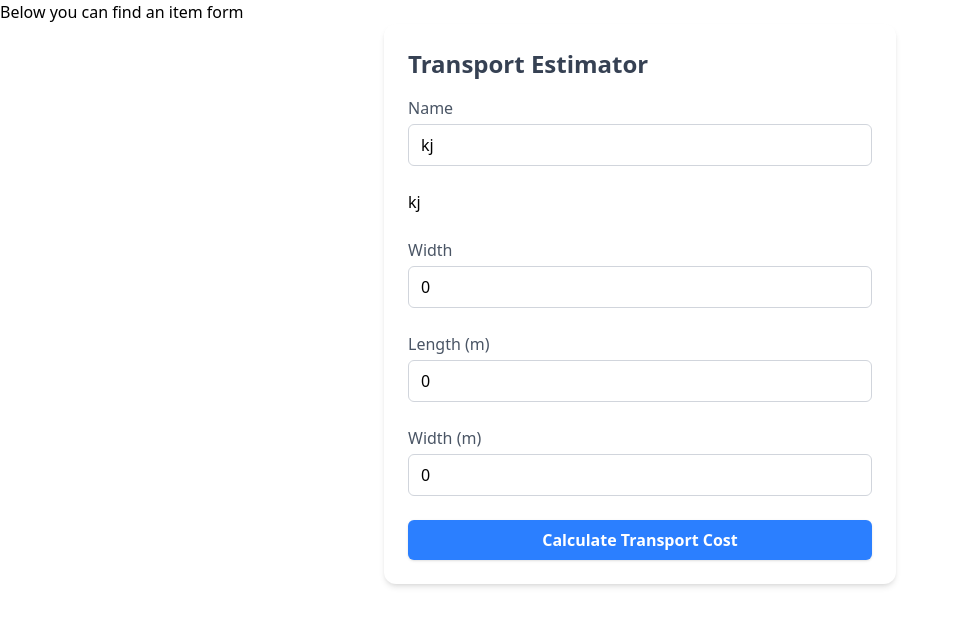
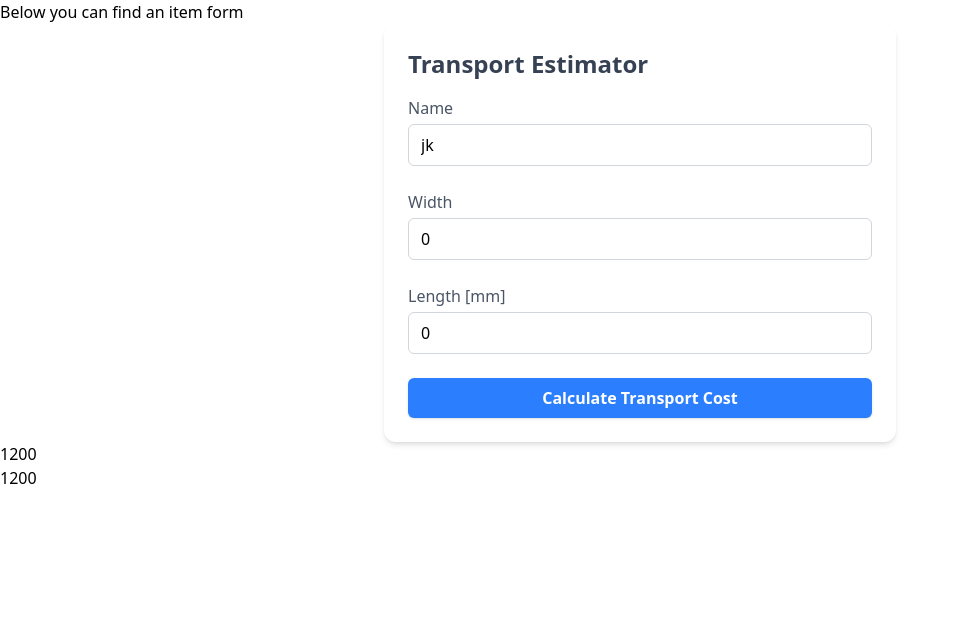
Before and after one commit to djzib0/transport-cost-estimator, an Angular app: page / in a window 1280 px wide. Shown: the top 626 px of the page, without its empty margins (0-958 px from the left). Built offline with nearby package versions, Linux system fonts and the light colour scheme.

Commit message:
WIP: working on form

```diff
--- a/src/components/forms/itemForm/item-form/item-form.html
+++ b/src/components/forms/itemForm/item-form/item-form.html
@@ -4,11 +4,14 @@
   <!-- Name -->
   <div class="flex flex-col">
     <label class="mb-1 font-medium text-gray-600">Name</label>
-    <input type="text" formControlName="name"
-           class="border border-gray-300 rounded-md px-3 py-2 focus:outline-none focus:ring-2 focus:ring-blue-400"
-           placeholder="Enter item name">
+    <input
+        type="text"
+        formControlName="name"
+        class="border border-gray-300 rounded-md px-3 py-2 focus:outline-none focus:ring-2 focus:ring-blue-400"
+        placeholder="Enter item name"
+        [class.border-red-500]="itemForm.get('name')?.invalid && itemForm.get('name')?.touched"
+    />
   </div>
-  <p>{{itemForm.value.name}}</p>
 
   <div class="flex flex-col">
     <label class="mb-1 font-medium text-gray-600">Width</label>
@@ -23,23 +26,37 @@
 
   <!-- Length -->
   <div class="flex flex-col">
-    <label class="mb-1 font-medium text-gray-600">Length (m)</label>
-    <input type="number" formControlName="length"
-           class="border border-gray-300 rounded-md px-3 py-2 focus:outline-none focus:ring-2 focus:ring-blue-400"
-           placeholder="0">
+    <label class="mb-1 font-medium text-gray-600">Length [mm]</label>
+    <input
+        type="number"
+        formControlName="length"
+        class="border border-gray-300 rounded-md px-3 py-2 focus:outline-none focus:ring-2 focus:ring-blue-400"
+        placeholder="0"
+        [class.border-red-500]="itemForm.get('length')?.invalid && itemForm.get('length')?.touched"
+    >
   </div>
 
-  <!-- Width -->
-  <div class="flex flex-col">
-    <label class="mb-1 font-medium text-gray-600">Width (m)</label>
-    <input type="number" formControlName="width"
-           class="border border-gray-300 rounded-md px-3 py-2 focus:outline-none focus:ring-2 focus:ring-blue-400"
-           placeholder="0">
-  </div>
+  @if (itemForm.get('length')?.invalid && itemForm.get('length')?.touched) {
+      <p
+        class="text-red-500 text-sm -mt-5"
+      >
+        Length is required
+      </p>
+    }
+
 
   <!-- Submit Button -->
   <button type="submit"
-          class="w-full bg-blue-500 hover:bg-blue-600 text-white font-semibold py-2 px-4 rounded-md shadow-sm transition">
+          class="w-full bg-blue-500 hover:bg-blue-600 text-white font-semibold py-2 px-4 rounded-md shadow-sm transition"
+          (click)="submit()"
+  >
     Calculate Transport Cost
   </button>
 </form>
+
+<p>
+  {{itemForm.value.gridWidth}}
+</p>
+<p>
+  {{itemForm.value.gridLength}}
+</p>
--- a/src/components/forms/itemForm/item-form/item-form.ts
+++ b/src/components/forms/itemForm/item-form/item-form.ts
@@ -18,17 +18,21 @@ export class ItemForm {
     isStacked: null,
     orderNumber: null,
     clientOrderNumber: null,
+    gridWidth: 1200,
+    gridLength: 1200
   })
 
   name = new FormControl('')
 
   itemForm: FormGroup = new FormGroup({
-    name: new FormControl('kj', Validators.required),
-    width: new FormControl(0, [Validators.required, Validators.min(0)]),
-    length: new FormControl(0, [Validators.required, Validators.min(0)]),
+    name: new FormControl('jk', Validators.required),
+    width: new FormControl(0, [Validators.required, Validators.min(1), Validators.max(2400)]),
+    length: new FormControl(0, [Validators.required, Validators.min(1), Validators.max(12000)]),
     isStacked: new FormControl(null),
     orderNumber: new FormControl(null),
     clientOrderNumber: new FormControl(null),
+    gridWidth: new FormControl(1200),
+    gridLength: new FormControl(1200),
   })
 
   ngOnInit() {
@@ -36,6 +40,8 @@ export class ItemForm {
       console.log('Forms value changed:', val);
       this.calculateSpace();
     })
+    console.log(this.itemForm.value.gridWidth, "width ")
+    console.log(this.itemForm.value.gridLength, "length ")
   }
 
   submit(){
@@ -45,7 +51,22 @@ export class ItemForm {
   }
 
   calculateSpace() {
-    console.log(Number(this.itemForm.value.width) + Number(this.itemForm.value.length));
+    console.log(Math.floor(Number(this.itemForm.value.width) / 1200) + 1);
+    const width = Number(this.itemForm.value.width);
+    const length = Number(this.itemForm.value.length);
+    const newGridWidthValue = Math.ceil(width / 1200);
+    const newGridLengthValue = Math.ceil(length /1200);
+
+    const currentgridWidth = this.itemForm.get('gridWidth')?.value;
+    const currentgridLength = this.itemForm.get('gridLength')?.value;
+
+    if (currentgridWidth !== newGridWidthValue) {
+      this.itemForm.get('gridWidth')?.setValue(newGridWidthValue, {emitEvent: false})
+    }
+
+    if (currentgridLength !== newGridLengthValue) {
+      this.itemForm.get('gridLength')?.setValue(newGridLengthValue, {emitEvent: false})
+    }
   }
 
 }
--- a/src/lib/interfaces.ts
+++ b/src/lib/interfaces.ts
@@ -5,4 +5,10 @@ export interface ItemData {
     isStacked?: boolean | null;
     orderNumber?: string | null;
     clientOrderNumber?: string | null;
+    gridWidth?: number; // keeps the number of pallete fields in truck grid row A
+    gridLength?: number; // keeps the number of pallete fields in truck grid row B
 }
+
+export interface Item {
+
+}
```
